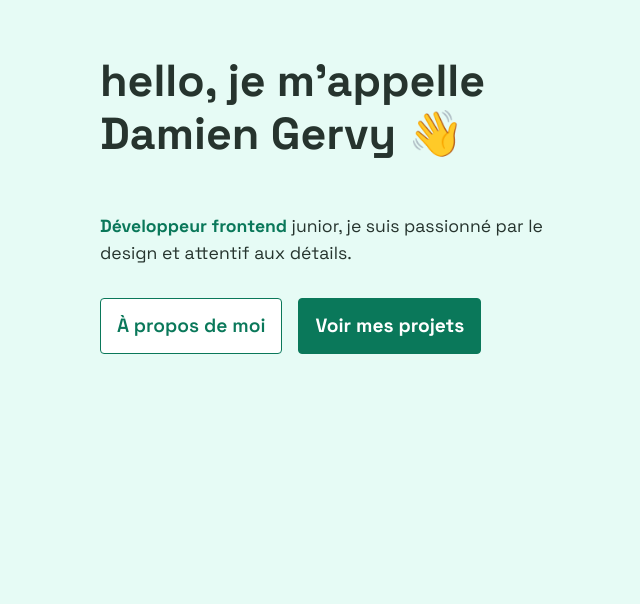
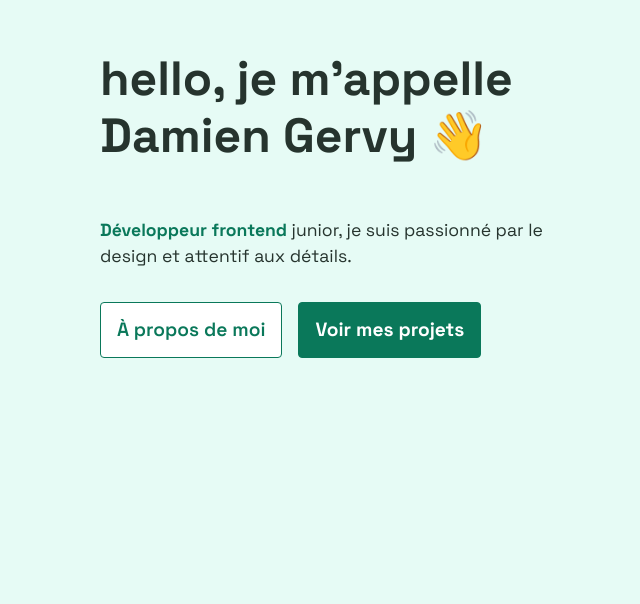
Before and after one commit to GDami/portfolio, a React (Vite) app: page / in a window 1280 px wide. Shown: the part 196-800 px from the top of the page, without its empty margins (496-1136 px from the left). Built offline with nearby package versions, Linux system fonts and the light colour scheme; some icons are missing.

Commit message:
larger hero title

```diff
--- a/src/components/landing/Hero.css
+++ b/src/components/landing/Hero.css
@@ -101,7 +101,7 @@
 }
 
 .hero-title {
-    font-size: 2.8rem;
+    font-size: 3rem;
     line-height: 1.2;
     opacity: 0;
     animation: appear-from-left .3s .1s ease-in-out forwards;
```
